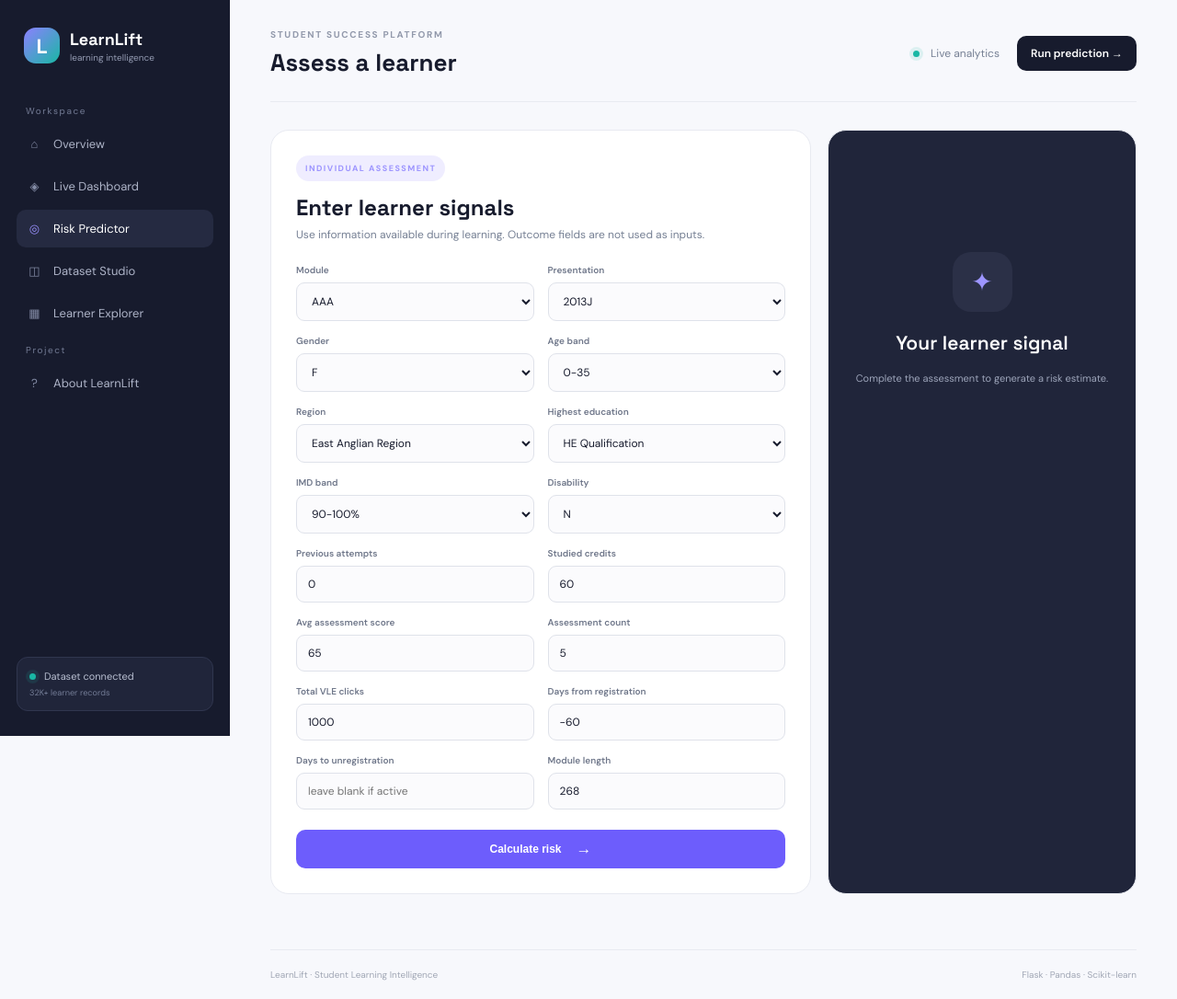
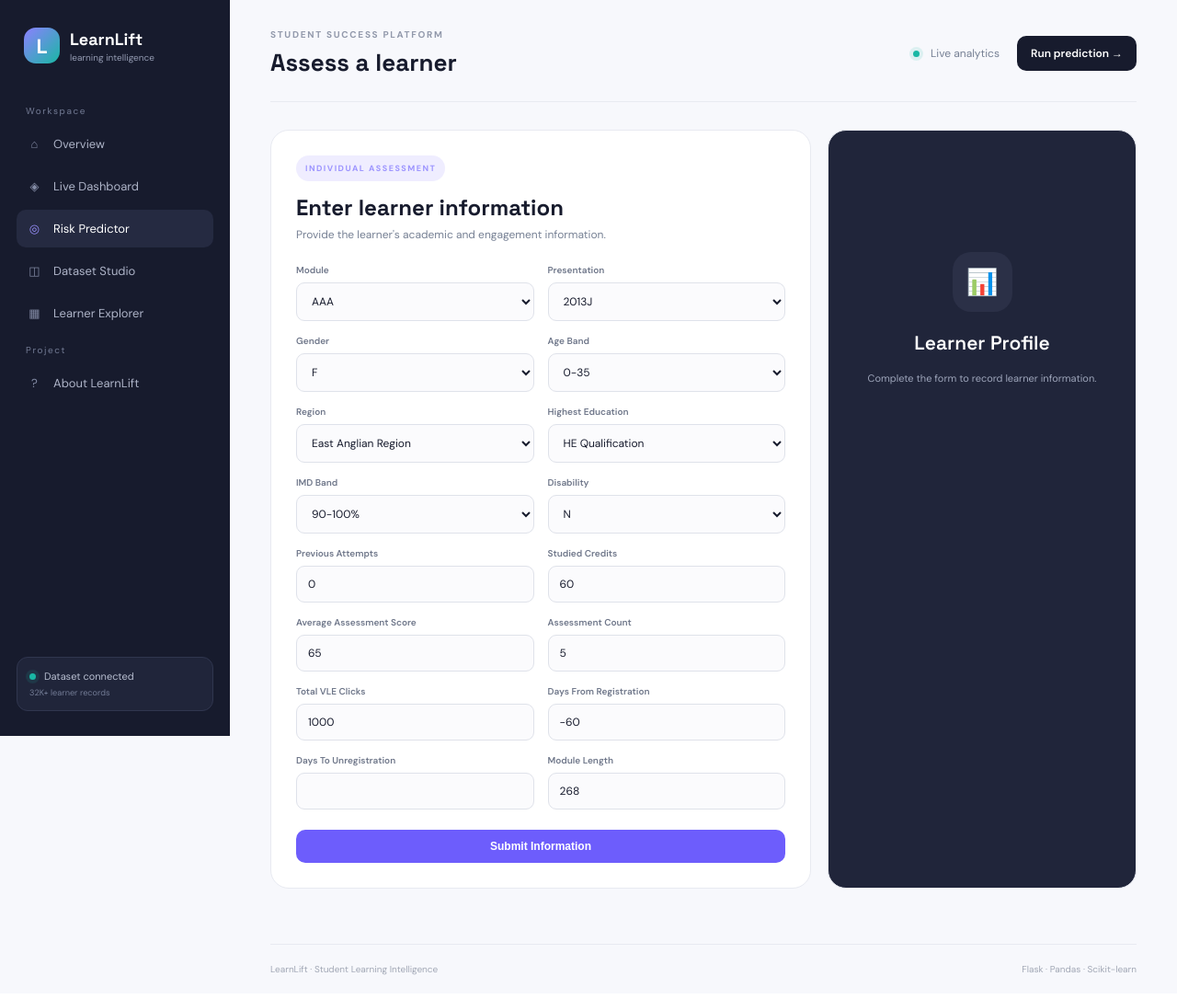
Before and after one commit to punugotigayathri1010/learnlift, a Flask app: page /predict in a window 1280 px wide. Shown: the whole page at 92% size. After the commit the page ends 1060 px from the top, so only its background shows below. Run offline with Flask 3, Linux system fonts and the light colour scheme; parts of the project's set-up code (start-up, migrations or seed data) failed here and were passed over.

Commit message:
updated predict.html

```diff
--- a/templates/predict.html
+++ b/templates/predict.html
@@ -1,51 +1,188 @@
 {% extends "base.html" %}
-{% block title %}LearnLift · Risk Predictor{% endblock %}
+
+{% block title %}LearnLift · Learner Assessment{% endblock %}
+
 {% block heading %}Assess a learner{% endblock %}
+
 {% block content %}
+
 <section class="predict-layout">
-  <form id="predictForm" class="form-card">
-    <div class="form-head"><span class="tag">INDIVIDUAL ASSESSMENT</span><h2>Enter learner signals</h2><p>Use information available during learning. Outcome fields are not used as inputs.</p></div>
-    <div class="form-grid">
-      <label>Module<select name="code_module"><option>AAA</option><option>BBB</option><option>CCC</option><option>DDD</option><option>EEE</option><option>FFF</option><option>GGG</option></select></label>
-      <label>Presentation<select name="code_presentation"><option>2013J</option><option>2014J</option><option>2013B</option><option>2014B</option></select></label>
-      <label>Gender<select name="gender"><option>F</option><option>M</option></select></label>
-      <label>Age band<select name="age_band"><option>0-35</option><option>35-55</option><option>55<=</option></select></label>
-      <label>Region<select name="region"><option>East Anglian Region</option><option>Scotland</option><option>North Western Region</option><option>South East Region</option><option>West Midlands Region</option><option>Wales</option><option>North Region</option><option>South Region</option><option>Ireland</option><option>South West Region</option><option>East Midlands Region</option><option>Yorkshire Region</option><option>London Region</option></select></label>
-      <label>Highest education<select name="highest_education"><option>HE Qualification</option><option>A Level or Equivalent</option><option>Lower Than A Level</option><option>Post Graduate Qualification</option><option>No Formal quals</option></select></label>
-      <label>IMD band<select name="imd_band"><option>90-100%</option><option>80-90%</option><option>70-80%</option><option>60-70%</option><option>50-60%</option><option>40-50%</option><option>30-40%</option><option>20-30%</option><option>0-10%</option><option>Oct-20</option><option>?</option></select></label>
-      <label>Disability<select name="disability"><option>N</option><option>Y</option></select></label>
-      <label>Previous attempts<input name="num_of_prev_attempts" type="number" min="0" value="0"></label>
-      <label>Studied credits<input name="studied_credits" type="number" min="0" value="60"></label>
-      <label>Avg assessment score<input name="avg_assessment_score" type="number" step="0.1" min="0" max="100" value="65"></label>
-      <label>Assessment count<input name="assessment_count" type="number" min="0" value="5"></label>
-      <label>Total VLE clicks<input name="total_vle_clicks" type="number" min="0" value="1000"></label>
-      <label>Days from registration<input name="date_registration" type="number" value="-60"></label>
-      <label>Days to unregistration<input name="date_unregistration" type="number" placeholder="leave blank if active"></label>
-      <label>Module length<input name="module_presentation_length" type="number" value="268"></label>
-    </div>
-    <button class="primary-btn submit" type="submit">Calculate risk <span>→</span></button>
-  </form>
 
-  <aside class="result-card" id="resultCard">
-    <div class="result-placeholder"><div class="result-symbol">✦</div><h2>Your learner signal</h2><p>Complete the assessment to generate a risk estimate.</p></div>
-  </aside>
+    <form class="form-card">
+
+        <div class="form-head">
+
+            <span class="tag">INDIVIDUAL ASSESSMENT</span>
+
+            <h2>Enter learner information</h2>
+
+            <p>
+                Provide the learner's academic and engagement information.
+            </p>
+
+        </div>
+
+        <div class="form-grid">
+
+            <label>
+                Module
+                <select name="code_module">
+                    <option>AAA</option>
+                    <option>BBB</option>
+                    <option>CCC</option>
+                    <option>DDD</option>
+                    <option>EEE</option>
+                    <option>FFF</option>
+                    <option>GGG</option>
+                </select>
+            </label>
+
+            <label>
+                Presentation
+                <select name="code_presentation">
+                    <option>2013J</option>
+                    <option>2014J</option>
+                    <option>2013B</option>
+                    <option>2014B</option>
+                </select>
+            </label>
+
+            <label>
+                Gender
+                <select name="gender">
+                    <option>F</option>
+                    <option>M</option>
+                </select>
+            </label>
+
+            <label>
+                Age Band
+                <select name="age_band">
+                    <option>0-35</option>
+                    <option>35-55</option>
+                    <option>55&lt;=</option>
+                </select>
+            </label>
+
+            <label>
+                Region
+                <select name="region">
+                    <option>East Anglian Region</option>
+                    <option>Scotland</option>
+                    <option>North Western Region</option>
+                    <option>South East Region</option>
+                    <option>West Midlands Region</option>
+                    <option>Wales</option>
+                    <option>North Region</option>
+                    <option>South Region</option>
+                    <option>Ireland</option>
+                    <option>South West Region</option>
+                    <option>East Midlands Region</option>
+                    <option>Yorkshire Region</option>
+                    <option>London Region</option>
+                </select>
+            </label>
+
+            <label>
+                Highest Education
+                <select name="highest_education">
+                    <option>HE Qualification</option>
+                    <option>A Level or Equivalent</option>
+                    <option>Lower Than A Level</option>
+                    <option>Post Graduate Qualification</option>
+                    <option>No Formal Qualifications</option>
+                </select>
+            </label>
+
+            <label>
+                IMD Band
+                <select name="imd_band">
+                    <option>90-100%</option>
+                    <option>80-90%</option>
+                    <option>70-80%</option>
+                    <option>60-70%</option>
+                    <option>50-60%</option>
+                    <option>40-50%</option>
+                    <option>30-40%</option>
+                    <option>20-30%</option>
+                    <option>0-10%</option>
+                    <option>10-20%</option>
+                    <option>Unknown</option>
+                </select>
+            </label>
+
+            <label>
+                Disability
+                <select name="disability">
+                    <option>N</option>
+                    <option>Y</option>
+                </select>
+            </label>
+
+            <label>
+                Previous Attempts
+                <input type="number" value="0">
+            </label>
+
+            <label>
+                Studied Credits
+                <input type="number" value="60">
+            </label>
+
+            <label>
+                Average Assessment Score
+                <input type="number" value="65">
+            </label>
+
+            <label>
+                Assessment Count
+                <input type="number" value="5">
+            </label>
+
+            <label>
+                Total VLE Clicks
+                <input type="number" value="1000">
+            </label>
+
+            <label>
+                Days From Registration
+                <input type="number" value="-60">
+            </label>
+
+            <label>
+                Days To Unregistration
+                <input type="number">
+            </label>
+
+            <label>
+                Module Length
+                <input type="number" value="268">
+            </label>
+
+        </div>
+
+        <button class="primary-btn submit" type="button">
+            Submit Information
+        </button>
+
+    </form>
+
+    <aside class="result-card">
+
+        <div class="result-placeholder">
+
+            <div class="result-symbol">📊</div>
+
+            <h2>Learner Profile</h2>
+
+            <p>
+                Complete the form to record learner information.
+            </p>
+
+        </div>
+
+    </aside>
+
 </section>
+
 {% endblock %}
-{% block scripts %}
-<script>
-const form=document.getElementById('predictForm'), card=document.getElementById('resultCard');
-form.addEventListener('submit',async e=>{
- e.preventDefault();
- const data=Object.fromEntries(new FormData(form).entries());
- const r=await fetch('/api/predict',{method:'POST',headers:{'Content-Type':'application/json'},body:JSON.stringify(data)});
- const d=await r.json();
- const cls=d.level.toLowerCase();
- card.innerHTML=`<div class="result-top"><span class="tag">PREDICTION RESULT</span><span class="risk-chip ${cls}">${d.level} RISK</span></div>
- <div class="result-score"><strong>${d.probability}%</strong><span>predicted<br>withdrawal probability</span></div>
- <div class="meter"><span style="width:${d.probability}%"></span></div>
- <h3>${d.level === 'Low' ? 'Keep the momentum.' : d.level === 'Moderate' ? 'A little support could help.' : 'This learner may need attention.'}</h3>
- <p>${d.message}</p>
- <div class="result-note"><b>Next step</b><span>${d.level==='High'?'Review engagement and assessment activity, then consider targeted academic support.':'Continue monitoring engagement and assessment signals over time.'}</span></div>`;
-});
-</script>
-{% endblock %}
```
